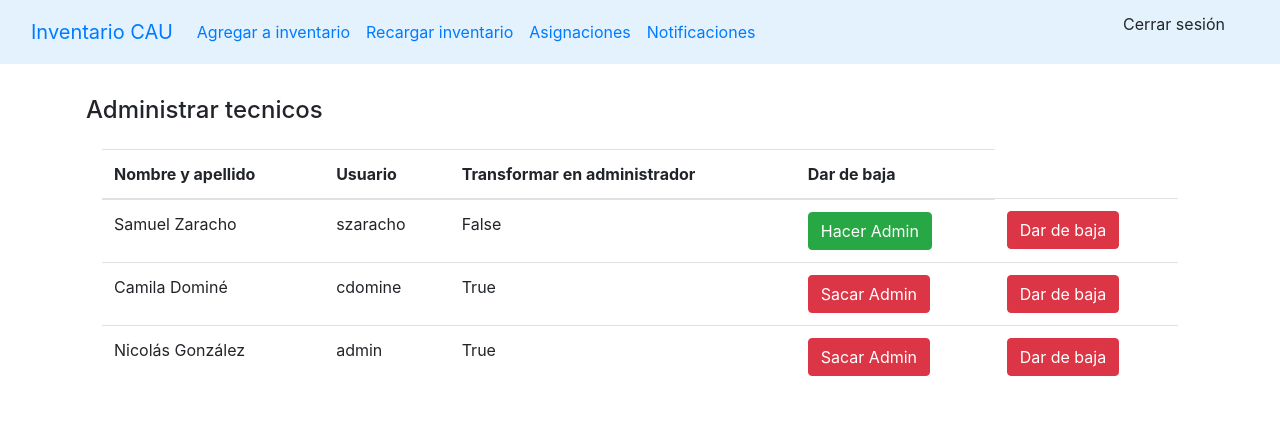
After one commit to nicolasgonzalez98/inventario-aep, a Django app: page /administrar_usuario in a window 1280 px wide. The commit adds this page. Shown: the top 435 px of the page. Run offline with Django 4.2, Linux system fonts and the light colour scheme; a user stored in the database is signed in; data comes from the database, SQL or seed files in the repository; both versions use the stored data as it was after the commit; some libraries are stand-ins or nearby versions.

Commit message:
permisos

```diff
--- a/stockcau/stockaep/models.py
+++ b/stockcau/stockaep/models.py
@@ -24,6 +24,9 @@ class Tecnico(models.Model):
     apellido = models.CharField(max_length=50)
     email = models.CharField(max_length=100)
     id_user = models.IntegerField()
+
+    def __str__(self) -> str:
+        return self.name + self.apellido
 
 class Tipo(models.Model):
     name = models.CharField(max_length=50, unique=True)
--- a/stockcau/stockaep/urls.py
+++ b/stockcau/stockaep/urls.py
@@ -17,5 +17,8 @@ urlpatterns = [
     path('action', views.accion_notificacion, name='action'),
     path('asignar', views.asignacion, name='asignacion'),
     path('asignaciones', views.asignaciones, name='asignaciones'),
-    path('importar', views.importar_datos, name = "importar")
+    ##path('importar', views.importar_datos, name = "importar")
+    path("administrar_usuario", views.administrar_users, name="admin_users"),
+    path("to_admin", views.to_admin, name="to_admin"),
+    path("to_active", views.to_active, name="to_active")
 ]
--- a/stockcau/stockaep/views.py
+++ b/stockcau/stockaep/views.py
@@ -1,5 +1,6 @@
 from django.shortcuts import render, redirect, reverse
 from django.contrib import messages
+from django.forms.models import model_to_dict
 from django.contrib.auth.models import User, auth
 from .models import *
 from .forms import *
@@ -14,11 +15,21 @@ from django.core.paginator import EmptyPage, PageNotAnInteger, Paginator
 import json
 from django.core.serializers.json import DjangoJSONEncoder
 from django.db.models import Q
+import rarfile
+import os
+import subprocess
 
 PRODUCTS_PER_PAGE = 25
 
 
 ##Funciones
+
+def comprimir_archivos_rar(archivos, nombre_archivo_rar):
+    # Crea el comando para comprimir los archivos en un archivo RAR
+    comando = ['rar', 'a', nombre_archivo_rar] + archivos
+
+    # Ejecuta el comando utilizando subprocess
+    subprocess.run(comando)
 
 def mayus_minus(pal):
     if(pal == ''):
@@ -439,6 +450,7 @@ def accion_notificacion(request):
 
     return redirect(reverse('notifications') + f'?status={status}')
 
+@login_required(login_url='login')
 def asignacion(request):
     id = request.GET.get('id')
     hardware = Hardware.objects.get(id=id)
@@ -451,7 +463,7 @@ def asignacion(request):
 
     return redirect('index')
 
-
+@login_required(login_url='login')
 def asignaciones(request):
     ctx = {'link':'asignaciones'}
     asignaciones = Asignacion.objects.filter()
@@ -460,8 +472,58 @@ def asignaciones(request):
     ctx['asignaciones'] = asignaciones
     return render(request, 'main.html', ctx)
 
+@login_required(login_url='login')
+@admin_only
+def administrar_users(request):
+    usuarios = Tecnico.objects.all()
+    ctx = {}
+    ctx["users"] = usuarios
+    ctx["link"] = "admin_users"
+    return render(request, "main.html", ctx)
+
+@login_required(login_url='login')
+@admin_only
+def to_admin(request):
+    id = request.GET.get('id')
+    status = request.GET.get("status")
+
+    if status == "1":
+        group=Group.objects.get(name='admin')
+        user = User.objects.get(id=id)
+        user.is_superuser = True
+        user.is_staff = True
+        user.groups.add(group)
+        group=Group.objects.get(name='user')
+        user.groups.remove(group)
+    elif status == "0":
+        group=Group.objects.get(name='user')
+        user = User.objects.get(id=id)
+        user.is_superuser = False
+        user.is_staff = False
+        user.groups.add(group)
+        group=Group.objects.get(name='admin')
+        user.groups.remove(group)
+    user.save()
+
+    return redirect("admin_users")
+
+def to_active(request):
+    id = request.GET.get('id')
+    status = request.GET.get("status")
+
+    if status == "1":
+        user = User.objects.get(id=id)
+        user.is_active = True
+    elif status == "0":
+        user = User.objects.get(id=id)
+        user.is_active = False
+    user.save()
+    return redirect("admin_users")
+
 def importar_datos(request):
+    archivos = ["INVENTARIO T4.xlsx"]
     wb = openpyxl.Workbook("nuevo_excel_t4.xlsx")
 
-    wb.save('nuevo.xlsx')
+    wb.save(archivos[0])
+    comprimir_archivos_rar(archivos, "nuevo_rar")
     return redirect('index')
--- /dev/null
+++ b/stockcau/templates/admin_users.html
@@ -0,0 +1,45 @@
+{% load static%}
+{% block content %}
+<div class="container p-3">
+    <h4 class="mt-3">Administrar tecnicos</h4>
+
+    <div class="container p-3 table-responsive">
+        <table class="table table-hover">
+            <thead>
+                <tr>
+
+                    <th scope="col">Nombre y apellido</th>
+                    <th scope="col">Usuario</th>
+                    <th scope="col">Transformar en administrador</th>
+                    <th scope="col">Dar de baja</th>
+                </tr>
+            </thead>
+            <tbody>
+                {% for a in users %}
+                    <tr>
+                        <td>{{a.nombre}} {{a.apellido}}</td>
+                        <td>{{a.user.username}}</td>
+                        <td>{{a.user.is_superuser}}</td>
+                        <td>
+                            {% if a.user.is_superuser %}
+                            <a class="btn btn-danger" href="to_admin?id={{a.user.id}}&status=0">Sacar Admin</a>
+                            {% else %}
+                            <a class="btn btn-success" href="to_admin?id={{a.user.id}}&status=1">Hacer Admin</a>
+                            {% endif %}
+
+                        </td>
+                        <td>
+                            {% if a.user.is_active %}
+                            <a class="btn btn-danger" href="to_active?id={{a.user.id}}&status=0">Dar de baja</a>
+                            {% else%}
+                            <a class="btn btn-success" href="to_active?id={{a.user.id}}&status=1">Dar de alta</a>
+                            {% endif %}
+                        </td>
+                    </tr>
+                {% endfor %}
+            </tbody>
+        </table>
+    </div>
+
+</div>
+{% endblock %}
--- a/stockcau/templates/asignaciones.html
+++ b/stockcau/templates/asignaciones.html
@@ -2,7 +2,7 @@
 {% load static%}
 {% block content %}
 <div class="container p-3">
-    <h4>Asignaciones</h4>
+    <h4 class="mt-3">Asignaciones</h4>
 
     <div class="container p-3 table-responsive">
         <!-- Product List code start -->
--- a/stockcau/templates/main.html
+++ b/stockcau/templates/main.html
@@ -27,6 +27,8 @@
         {% include 'notifications.html' %}
     {% elif link == 'asignaciones'%}
         {% include 'asignaciones.html' %}
+    {% elif link == "admin_users" %}
+        {% include "admin_users.html" %}
     {% endif %}
     <!-- Functions -->
     <script src="{% static 'js/functions.js' %}"></script>
```
Also changed, not shown: stockcau/db.sqlite3, 4 other files.
